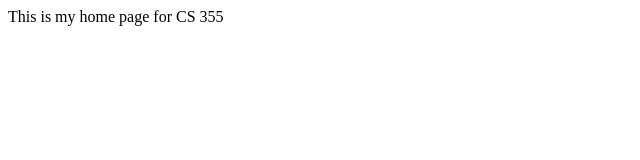
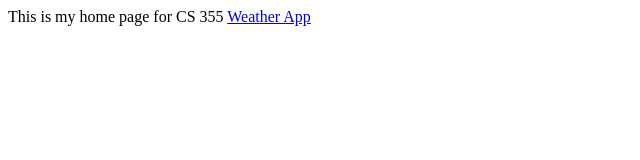
Before and after one commit to mjkim65/mjkim65.github.io-cs355, a plain HTML site: page index.html in a window 1280 px wide. Shown: the whole page, without its empty margins (0-640 px from the left). Drawn offline with Linux system fonts and the light colour scheme.

Commit message:
Update index.html

```diff
--- a/index.html
+++ b/index.html
@@ -6,5 +6,6 @@
   </head>
   <body>
     This is my home page for CS 355
+    <a href="https://mjkim65.github.io/mjkim65.github.io-cs355/Weather%20App/Weather_App.html">Weather App</a>
   </body>
 </html>
```
